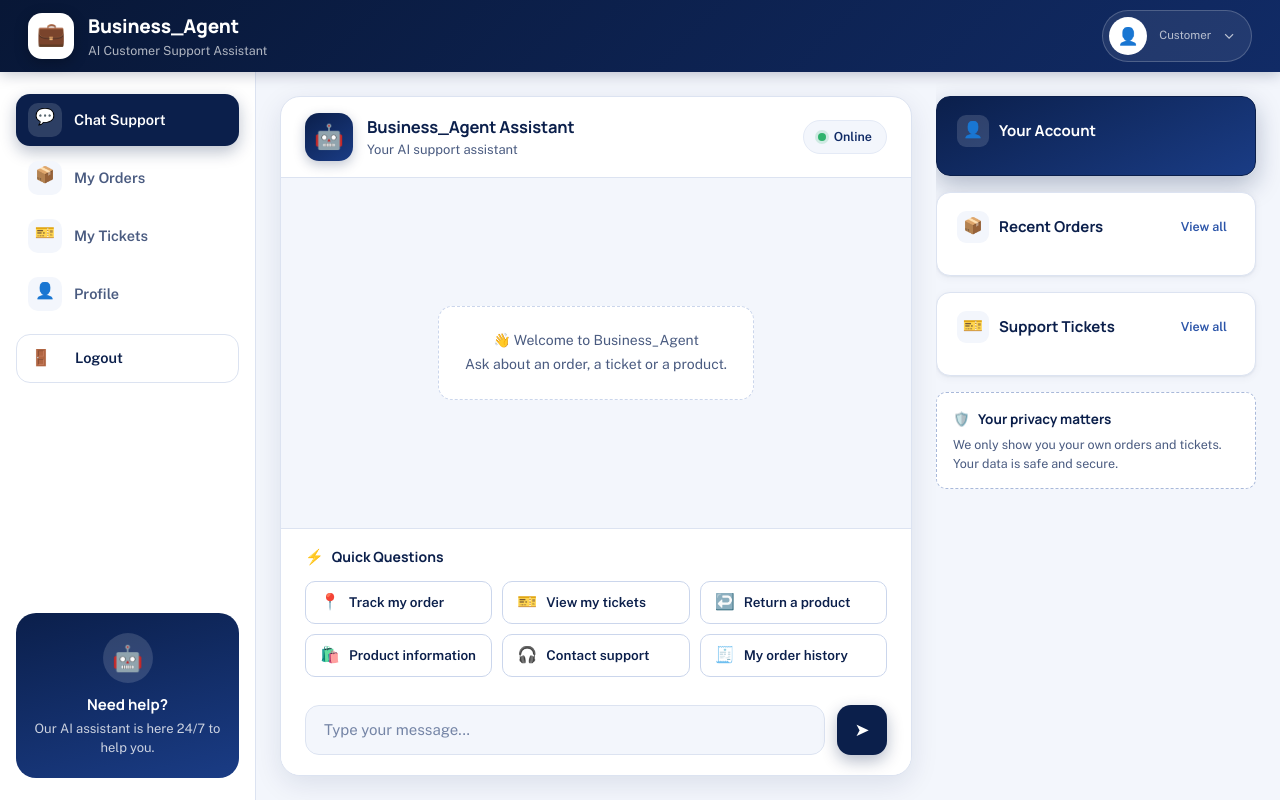
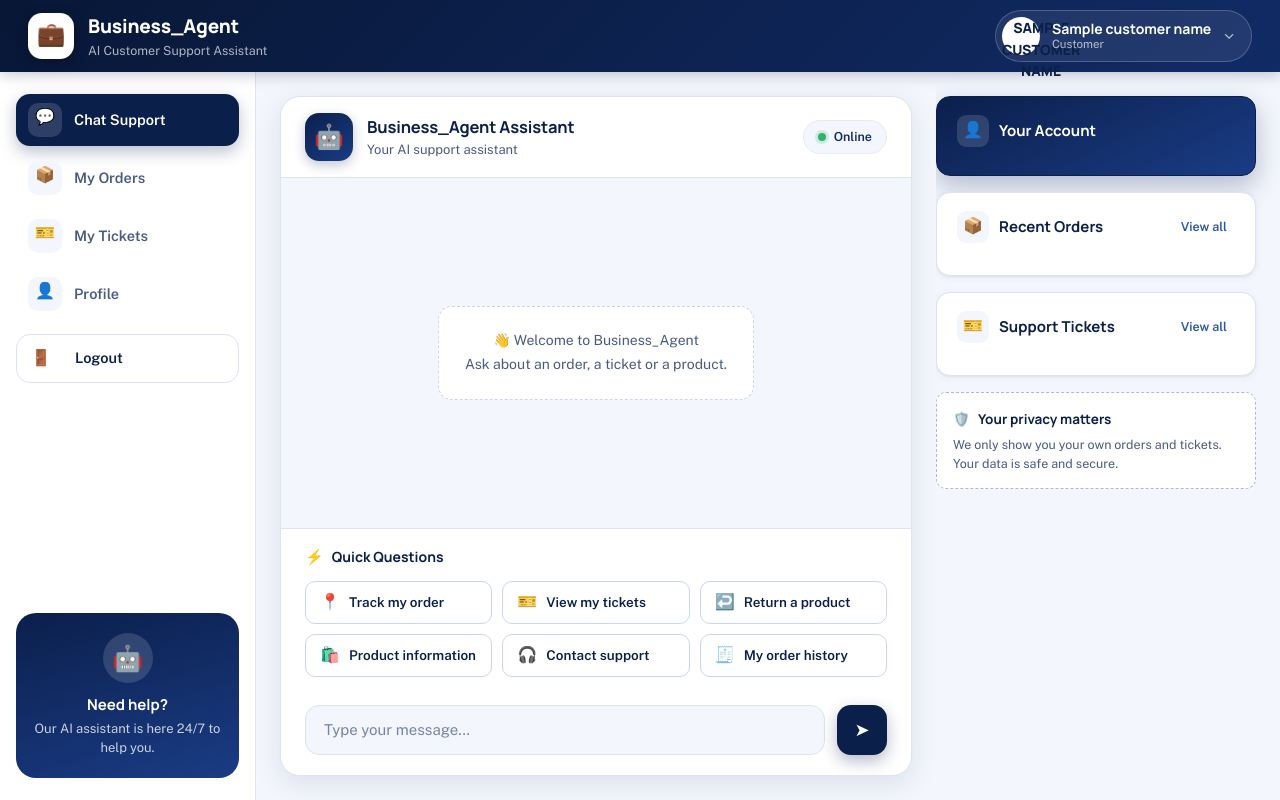
Before and after one commit to Suvashanbaniya/Business_Agent, a Flask app: template Business_Agent/templates/customer.html in a window 1280 px wide. Run offline with Flask 3, Linux system fonts and the light colour scheme; the visitor is signed in with stand-in values (Sample User, id 1); the template is opened without the code that fills it: most values are stand-ins (such as "Sample title", 1, 10 or a date in 2020).

Commit message:
Improvised the Login session and chat session

```diff
--- a/Business_Agent/ai/customer_chat.py
+++ b/Business_Agent/ai/customer_chat.py
@@ -2,8 +2,8 @@
 import sqlite3
 import requests
 from pathlib import Path
-
-
+import secrets
+from flask import session
 from .conversation_memory import conversation_histories
 # -------- Locate the existing product database
 BASE_DIR = Path(__file__).resolve().parent.parent
@@ -43,12 +43,22 @@ def product_chat_response(user_message,customer_id):
     """
     Answer customer questions using product information only.
     """
-
-    # -------- Get the customer's conversation history
+    # -------- Validate the user's message
     if not isinstance(user_message, str) or not user_message.strip():
         return "Please enter a product question."
+
+    # -------- Give each visitor a separate conversation history
+    if customer_id is not None:
+        conversation_key = customer_id
+    else:
+        # Generate an anonymous visitor ID and keep it in their session.
+        if "public_chat_id" not in session:
+            session["public_chat_id"] = secrets.token_urlsafe(16)
+
+        conversation_key = f"public_{session['public_chat_id']}"
+
     conversation_history = conversation_histories.setdefault(
-        customer_id, []
+        conversation_key, []
     )
 
     # -------- Save the customer's message
@@ -128,6 +138,7 @@ Product assistant answer:
         )
 
         answer = response.json().get("response", "").strip()
+        response.raise_for_status()
 
         if not answer:
             return "Sorry, I couldn't generate an answer. Please try again."
--- a/Business_Agent/ai/llm.py
+++ b/Business_Agent/ai/llm.py
@@ -851,8 +851,6 @@ def ask_llm(user_input, customer_email=None):
         })
         return answer
 
-    if customer_email:
-        customer_context = get_customer_context(customer_email)
 
     #== conversation Memory  + reterived
 
@@ -872,7 +870,7 @@ def ask_llm(user_input, customer_email=None):
     print("Router selected:",category)
 
     #-------- Categories containing private customer records
-    private_categories = {"orders", "order_items", "tickets"}
+    private_categories = {"orders", "order_items", "tickets","customers"}
 
     #-------- Refuse private-data questions without verified identity
     if category in private_categories and not customer_context:
--- a/Business_Agent/app.py
+++ b/Business_Agent/app.py
@@ -423,10 +423,47 @@ def login_required(view_function):
         return view_function(*args, **kwargs)
 
     return wrapper
-# -------- Public customer homepage
+# -------- Public and authenticated customer homepage
 @app.route("/")
 def home():
-    return render_template("customer.html")
+
+    # Check whether the visitor is an authenticated customer.
+    if session.get("role") != "customer":
+        return render_template("customer.html")
+
+    customer_id = session.get("customer_id")
+
+    # Validate the customer ID.
+    if (
+        isinstance(customer_id, bool)
+        or not isinstance(customer_id, int)
+        or customer_id <= 0
+    ):
+        session.clear()
+        return render_template("customer.html")
+
+    # Retrieve the logged-in customer's name.
+    with sqlite3.connect(CUSTOMER_DB_PATH) as connection:
+        connection.row_factory = sqlite3.Row
+
+        customer = connection.execute(
+            """
+            SELECT full_name
+            FROM customers
+            WHERE customer_id = ?
+            """,
+            (customer_id,)
+        ).fetchone()
+
+    if customer is None:
+        session.clear()
+        return render_template("customer.html")
+
+    return render_template(
+        "customer.html",
+        customer_name=customer["full_name"]
+    )
+
 
 # -------- Admin dashboard
 @app.route("/admin")
@@ -669,19 +706,25 @@ def update_admin_ticket(ticket_id):
         }), 500
 
 @app.route("/chat", methods=["POST"])
-@login_required
+
 def chat():
     data = request.get_json(silent=True) or {}
 
     user_message = data.get("message", "")
-   # Get the customer ID from the verified login session.
-    customer_id = session.get("customer_id")
-    # Only customer accounts can use the customer chatbot.
-    if session.get("role") != "customer" or not customer_id:
-        return jsonify({
-            "response": "Please sign in with a customer account.",
-            "status": "error"
-        }), 403
+    # Get the customer ID from the verified login session.
+    # Identify whether the visitor is an authenticated customer.
+    customer_id = None
+
+    # -------- Identify an authenticated customer
+    if session.get("role") == "customer":
+        possible_id = session.get("customer_id")
+
+        if (
+            isinstance(possible_id, int)
+            and not isinstance(possible_id, bool)
+            and possible_id > 0
+        ):
+            customer_id = possible_id
     # Make sure the message is valid text.
     if not isinstance(user_message, str) or not user_message.strip():
         return jsonify({
@@ -710,6 +753,14 @@ def chat():
 
     # Create a ticket only when the customer requests one.
     if wants_ticket:
+        if not customer_id:
+            return jsonify({
+                "response": (
+                    "Please log in to create a complaint or refund request. "
+                    "You can still ask me general product questions."
+                ),
+                "status": "login_required"
+            }), 401
         # A customer ID is required for ticket creation.
         if customer_id is None:
             return jsonify({
--- a/Business_Agent/templates/customer.html
+++ b/Business_Agent/templates/customer.html
@@ -24,19 +24,33 @@
                 <p>AI Customer Support Assistant</p>
             </div>
         </div>
+{% if session.get("customer_id") %}
 
-        <!-- The logged-in customer's name will be inserted here -->
     <button class="top-profile" id="profile-menu" type="button">
-            <span class="profile-icon" id="header-avatar"></span>
+        <span class="profile-icon">
+            {{ customer_name[0] | upper if customer_name else "C" }}
+        </span>
 
         <span>
-                <strong id="header-name"></strong>
+            <strong>{{ customer_name }}</strong>
             <small>Customer</small>
         </span>
 
         <span>⌄</span>
     </button>
 
+{% else %}
+
+    <a href="{{ url_for('login') }}" class="top-profile">
+        <span class="profile-icon">♙</span>
+
+        <span>
+            <strong>Login</strong>
+            <small>Customer Account</small>
+        </span>
+    </a>
+
+{% endif %}
     </header>
 
 
```
Lines whose indentation alone changed are shown as unchanged.
